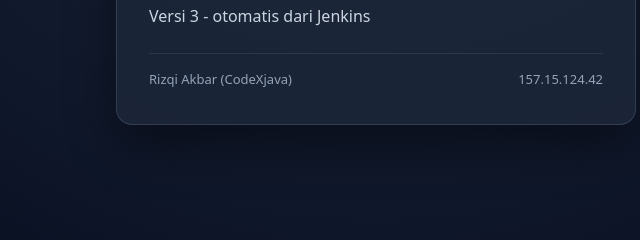
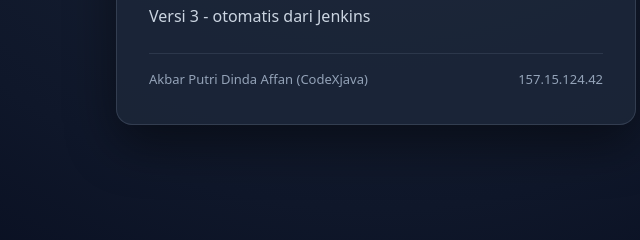
Before and after one commit to rizqiakbar-source/latihan-cicd, a plain HTML site: page public/index.html in a window 1280 px wide. Shown: the part 406-646 px from the top of the page, 264-904 px from the left. Drawn offline with Linux system fonts and the light colour scheme.

Commit message:
Update title and author in index.html

```diff
--- a/public/index.html
+++ b/public/index.html
@@ -3,7 +3,7 @@
 <head>
   <meta charset="UTF-8" />
   <meta name="viewport" content="width=device-width, initial-scale=1.0" />
-  <title>Latihan CI/CD - Rizqi Akbar</title>
+  <title>Latihan CI/CD - Akbar Putri Dinda Affan</title>
   <style>
     * { box-sizing: border-box; margin: 0; padding: 0; }
     body {
@@ -55,7 +55,7 @@
     <h1>Halo, ini web latihan CI/CD</h1>
     <p>Versi 3 - otomatis dari Jenkins</p>
     <div class="meta">
-      <span>Rizqi Akbar (CodeXjava)</span>
+      <span>Akbar Putri Dinda Affan (CodeXjava)</span>
       <span>157.15.124.42</span>
     </div>
   </main>
```
